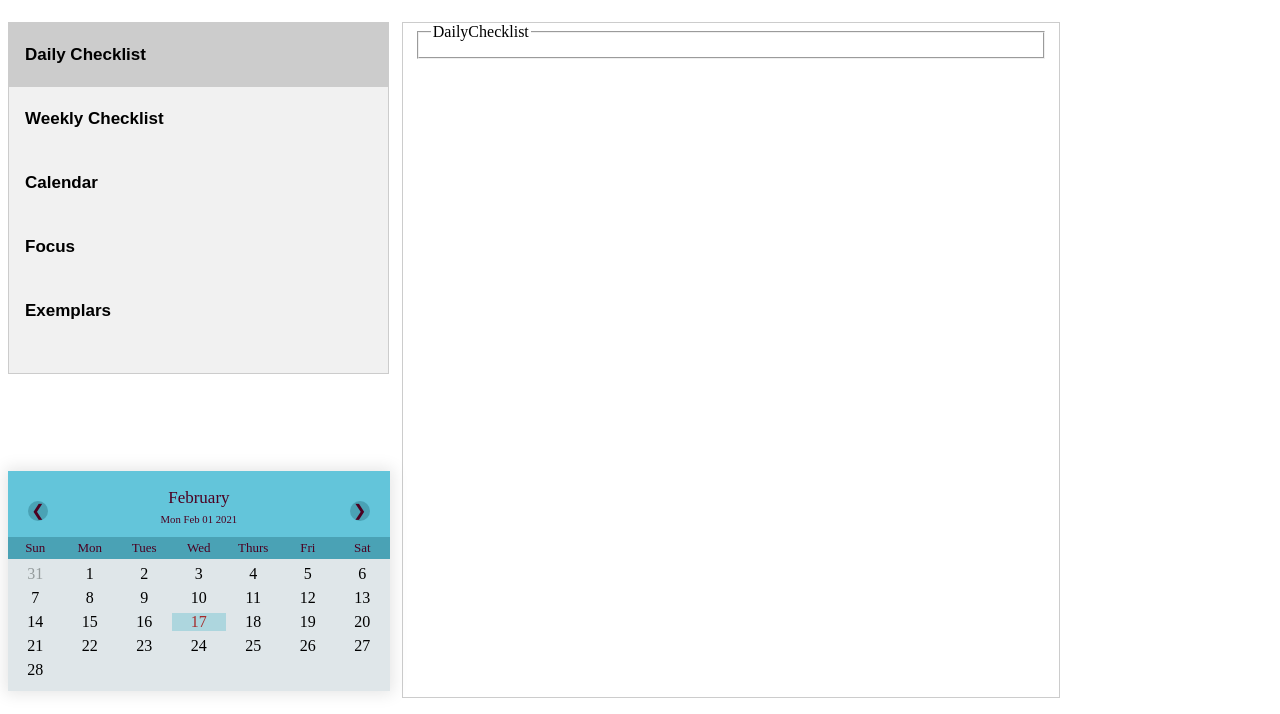
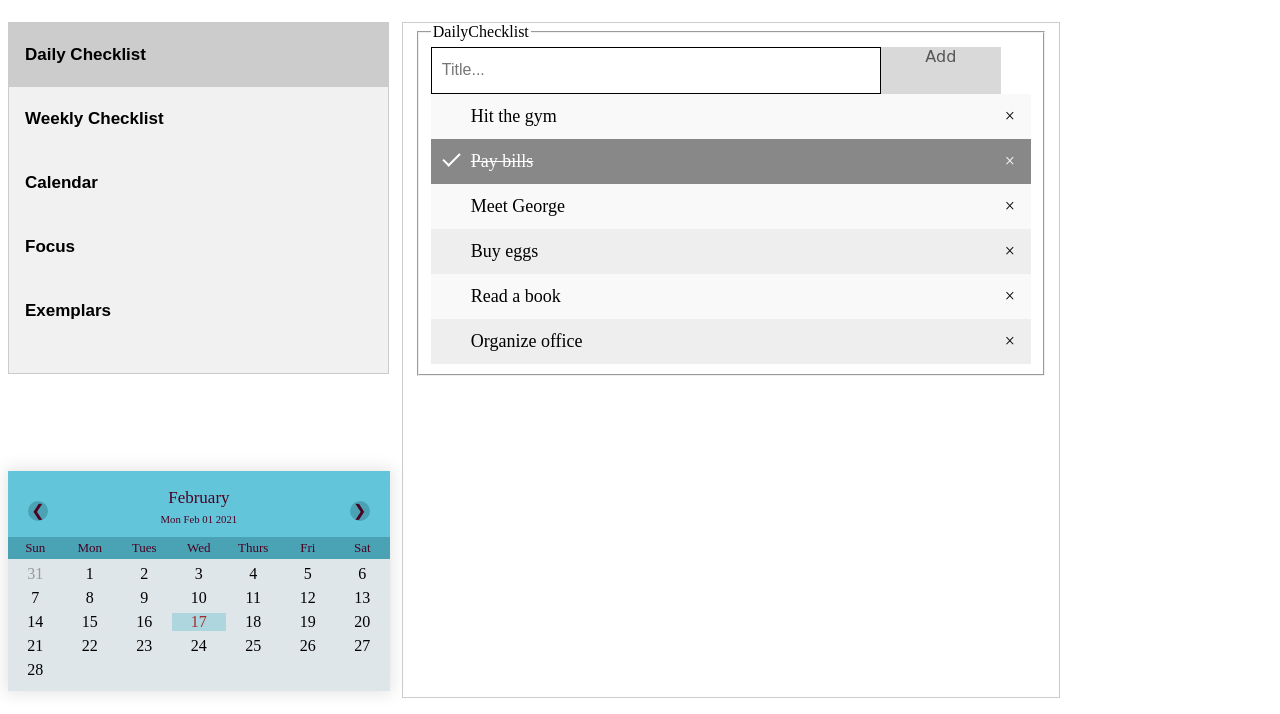
Before and after one commit to violeteye1234/EPQ-SideKick, a plain HTML site: page DailyChecklist.html in a window 1280 px wide. Shown: the part 86-800 px from the top of the page. Drawn offline with Linux system fonts and the light colour scheme.

Commit message:
dailyChecklist.checklist

```diff
--- a/DailyChecklist.html
+++ b/DailyChecklist.html
@@ -164,6 +164,101 @@
                 background-color: #3a8291;
                 cursor: pointer;
             }
+
+ul {
+  margin: 0;
+  padding: 0;
+}
+
+
+ul li {
+  cursor: pointer;
+  position: relative;
+  padding: 12px 8px 12px 40px;
+  list-style-type: none;
+  background: #eee;
+  font-size: 18px;
+  transition: 0.2s;
+  -webkit-user-select: none;
+  -moz-user-select: none;
+  -ms-user-select: none;
+  user-select: none;
+}
+
+
+ul li:nth-child(odd) {
+  background: #f9f9f9;
+}
+
+ul li:hover {
+  background: #ddd;
+}
+ul li.checked {
+  background: #888;
+  color: #fff;
+  text-decoration: line-through;
+}
+
+ul li.checked::before {
+  content: '';
+  position: absolute;
+  border-color: #fff;
+  border-style: solid;
+  border-width: 0 2px 2px 0;
+  top: 10px;
+  left: 16px;
+  transform: rotate(45deg);
+  height: 15px;
+  width: 7px;
+}
+
+.close {
+  position: absolute;
+  right: 0;
+  top: 0;
+  padding: 12px 16px 12px 16px;
+}
+
+.close:hover {
+  background-color: #f44336;
+  color: white;
+}
+
+.header:after {
+  content: "";
+  display: table;
+  clear: both;
+}
+
+input {
+  margin: 0;
+  border: 0.5px solid black;
+  border-radius: 0;
+  width: 75%;
+  padding: 10px;
+  float: left;
+  height: 7%;
+  font-size: 16px;
+}
+
+.addBtn {
+  height: 7%;
+  width: 20%;
+  background: #d9d9d9;
+  color: #555;
+  float: left;
+  text-align: center;
+  align-items: center;
+  font-size: 16px;
+  cursor: pointer;
+  transition: 0.3s;
+  border-radius: 0;
+  padding: 3px 6px -2px 6px ;
+}
+
+.addBtn:hover {
+  background-color: #bbb;
+}
         </style>
         <div id="MyClockDisplay" class = "clock"></div>
         <script type="text/javascript">
@@ -215,6 +310,20 @@
                 <legend>DailyChecklist
                 <a href = "dailyChecklist.html"></a>
                 </legend>
+                <!--checklist area-->
+                <div id="myDIV" class = "header">
+                    <input type="text" id="myInput" placeholder="Title...">
+                    <span onclick="newElement()" class="addBtn">Add</span>
+                  </div>
+
+                  <ul id="myUL">
+                    <li>Hit the gym</li>
+                    <li class="checked">Pay bills</li>
+                    <li>Meet George</li>
+                    <li>Buy eggs</li>
+                    <li>Read a book</li>
+                    <li>Organize office</li>
+                  </ul>
             </fieldset>
         </div>
         <div id="weeklyChecklist" class="tabcontent">
@@ -229,7 +338,6 @@
         <div id = "Exemplars" class="tabcontent">
             <a href = ""></a>
         </div>
-        <!--calendar.css is linked-->
         <div class="calendar">
             <div class = "month">
                 <div class = "previous" onclick = "changeDate('prev')">
@@ -318,6 +426,53 @@
                     renderDates();
                 }
             }
+            var myNodelist = document.getElementsByTagName("LI");
+            var i;
+            for (i = 0; i < myNodelist.length; i++) {
+                var span = document.createElement("SPAN");
+                var txt = document.createTextNode("\u00D7");
+                span.className = "close";
+                span.appendChild(txt);
+                myNodelist[i].appendChild(span);
+            }
+            var close = document.getElementsByClassName("close");
+            var i;
+            for (i = 0; i < close.length; i++) {
+                close[i].onclick = function() {
+                    var div = this.parentElement;
+                    div.style.display = "none";
+                }
+            }
+            var list = document.querySelector('ul');
+            list.addEventListener('click', function(ev) {
+                if (ev.target.tagName === 'LI') {
+                    ev.target.classList.toggle('checked');
+                }
+            }, false);
+            function newElement() {
+                var li = document.createElement("li");
+                var inputValue = document.getElementById("myInput").value;
+                var t = document.createTextNode(inputValue);
+                li.appendChild(t);
+                if (inputValue === '') {
+                    alert("You must write something!");
+                } else {
+                    document.getElementById("myUL").appendChild(li);
+                }
+                document.getElementById("myInput").value = "";
+            var span = document.createElement("SPAN");
+            var txt = document.createTextNode("\u00D7");
+            span.className = "close";
+            span.appendChild(txt);
+            li.appendChild(span);
+
+            for (i = 0; i < close.length; i++) {
+                close[i].onclick = function() {
+                    var div = this.parentElement;
+                    div.style.display = "none";
+                }
+            }
+        }
         </script>
     </body>
 </html>
```
Also changed, not shown: checklist.html (added, +204 -0 lines).
